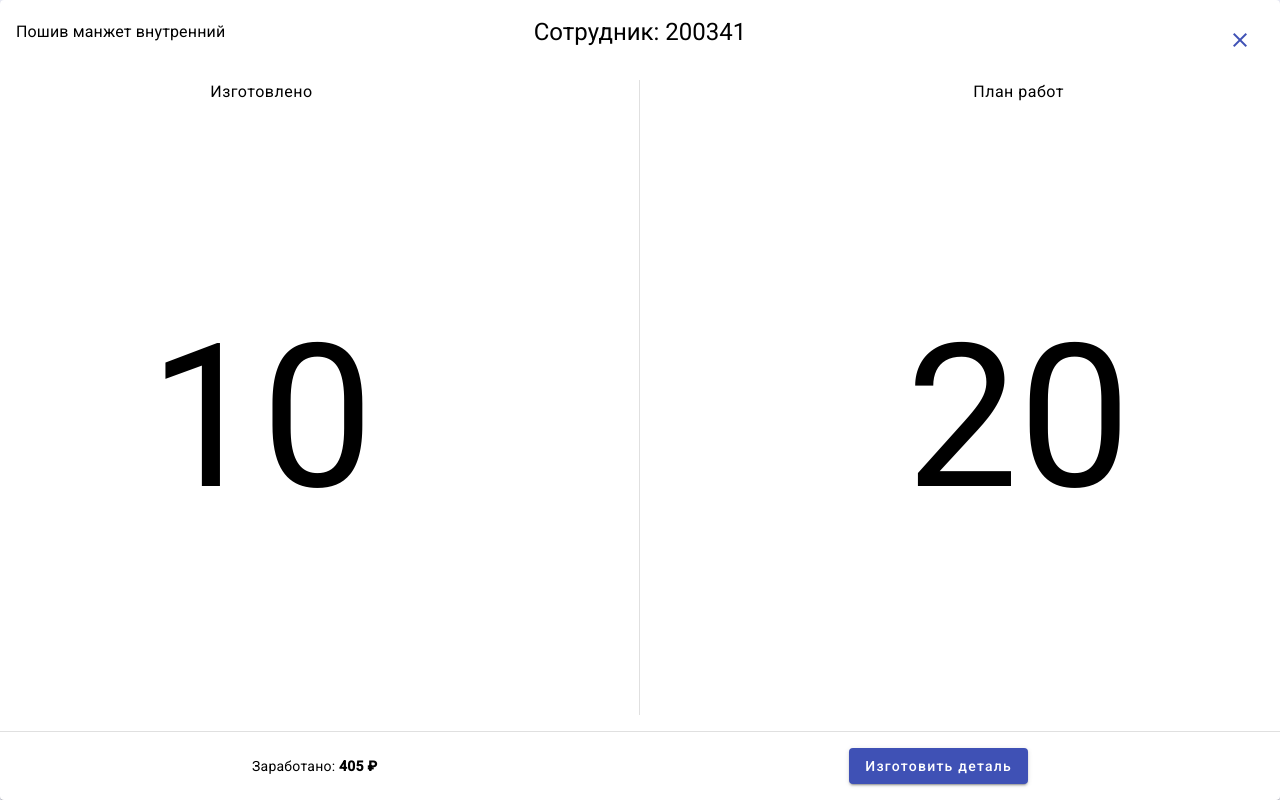
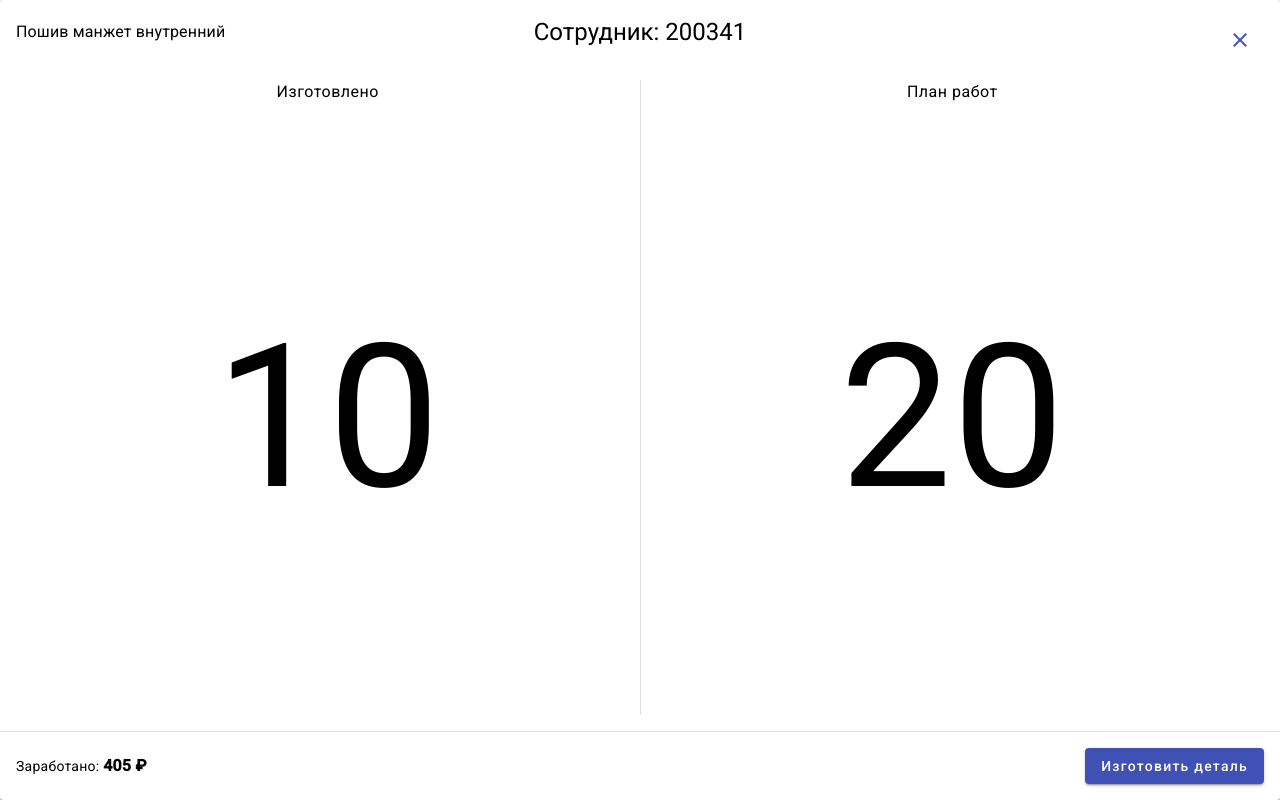
Before and after one commit to verfenders/aigul-unlimited, an Angular app: page / in a window 1280 px wide. Built offline with nearby package versions, Linux system fonts and the light colour scheme.

Commit message:
update grid spacing

```diff
--- a/src/features/main-screentable/main-screentable.component.scss
+++ b/src/features/main-screentable/main-screentable.component.scss
@@ -2,7 +2,6 @@
   height: 100%;
   display: flex;
   flex-direction: column;
-}
 
   .main-card-header {
     display: flex;
@@ -11,58 +10,57 @@
     gap: 24px;
     padding: 16px 16px 0;
     flex-shrink: 0;
-}
 
-.main-card-header__points,
-.main-card-header__name,
-.main-card-header__settings {
+    &__points, &__name, &__settings {
       width: 30%;
     }
 
-.main-card-header__points {
+    &__points {
       text-align: start;
     }
 
-.main-card-header__name {
+    &__name {
       text-align: center;
     }
 
-.main-card-header__settings {
+    &__settings {
       text-align: end;
+    }
   }
 
   .main-card-body {
     padding: 16px;
     flex: 1 0 auto;
+    user-select: none;
+
+    &__counter {
+      height: 100%;
+      display: flex;
+      justify-content: space-evenly;
     }
 
-.main-card-body__counter {
-  height: 100%;
-  display: flex;
-  justify-content: space-around;
-}
-
-.main-card-body__number {
+    &__number {
       line-height: 200px;
       font-size: 200px;
     }
 
-.main-card-body__done,
-.main-card-body__plan {
+    &__done,
+    &__plan {
       display: flex;
       flex-direction: column;
       align-items: center;
     }
 
-.main-card-body__title {
+    &__title {
       flex-shrink: 0;
     }
 
-.main-card-body__number-wrapper {
+    &__number-wrapper {
       flex: 1 0 auto;
 
       display: flex;
       align-items: center;
+    }
   }
 
   .main-card-footer {
@@ -72,5 +70,10 @@
 
     display: flex;
     align-items: center;
-  justify-content: space-around;
+    justify-content: space-between;
+
+    strong {
+      font-size: 16px;
     }
+  }
+}
```
Lines whose indentation alone changed are shown as unchanged.
